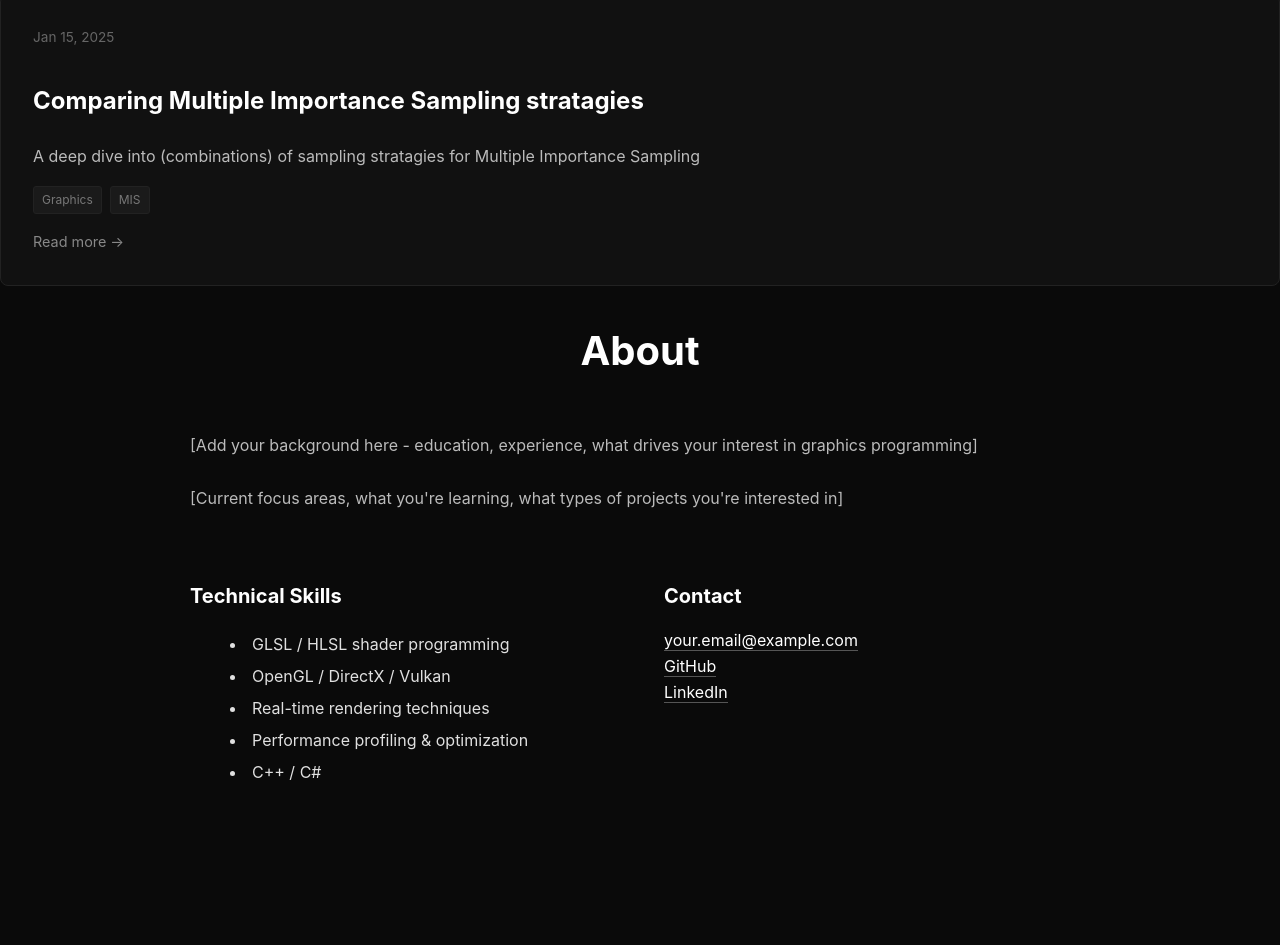
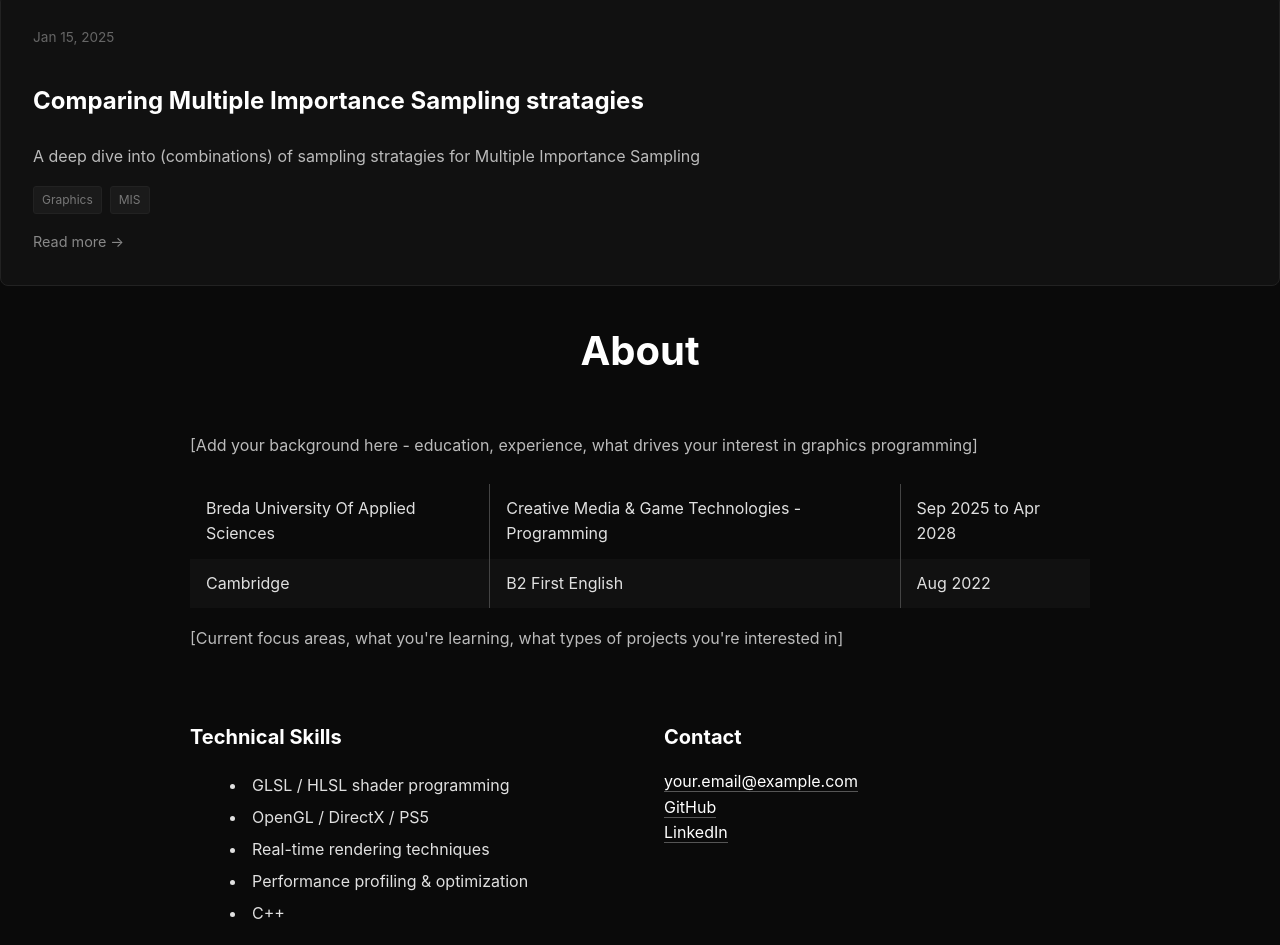
Before and after one commit to TygovGorp/TygovGorp.github.io, an Astro site: page / in a window 1280 px wide. Shown: the part 1814-2759 px from the top of the page. Before the commit the page ends 2618 px from the top, so only its background shows below. Built offline with nearby package versions, Linux system fonts and the light colour scheme; Astro itself is replaced by a stand-in of ours.

Commit message:
ADD: info main page

```diff
--- a/src/pages/index.astro
+++ b/src/pages/index.astro
@@ -13,12 +13,12 @@ const allPosts = Object.values(blogFiles)
 const recentPosts = allPosts.slice(0, 3);
 ---
 
-<BaseLayout title="Your Name - Graphics Programmer">
+<BaseLayout title="Tygo van Gorp - Graphics Programmer">
 
   <!-- Hero Section -->
   <section id="home">
     <div class="hero">
-      <h1>Your Name</h1>
+      <h1>Tygo van Gorp</h1>
       <p class="subtitle">Graphics & Rendering Programmer</p>
       <p class="intro">
         Specializing in shader development and real-time rendering techniques.
@@ -105,6 +105,22 @@ const recentPosts = allPosts.slice(0, 3);
       <div class="about-text">
         <p>
           [Add your background here - education, experience, what drives your interest in graphics programming]
+
+            <table>
+              <tbody>
+                <tr>
+                  <td>Breda University Of Applied Sciences</td>
+                  <td>Creative Media & Game Technologies - Programming</td>
+                  <td>Sep 2025 to Apr 2028</td>
+                </tr>
+                <tr>
+                  <td>Cambridge</td>
+                  <td>B2 First English</td>
+                  <td>Aug 2022</td>
+                </tr>
+              </tbody>
+            </table>
+
         </p>
         <p>
           [Current focus areas, what you're learning, what types of projects you're interested in]
@@ -116,10 +132,10 @@ const recentPosts = allPosts.slice(0, 3);
           <h3>Technical Skills</h3>
           <ul>
             <li>GLSL / HLSL shader programming</li>
-            <li>OpenGL / DirectX / Vulkan</li>
+            <li>OpenGL / DirectX / PS5</li>
             <li>Real-time rendering techniques</li>
             <li>Performance profiling & optimization</li>
-            <li>C++ / C#</li>
+            <li>C++</li>
           </ul>
         </div>
 
@@ -532,6 +548,30 @@ const recentPosts = allPosts.slice(0, 3);
     margin: 0 auto;
   }
 
+  table {
+    border-collapse: collapse;
+    width: 100%;
+  }
+
+  th, td {
+    border-right: 1px solid #444;
+    padding: 0.75rem 1rem;
+    text-align: left;
+  }
+
+  th:last-child, td:last-child {
+    border-right: none;
+  }
+
+  th {
+    background: #1a1a1a;
+    color: #fff;
+  }
+
+  tr:nth-child(even) {
+    background: #111;
+  }
+
   .about-text {
     margin-bottom: 3rem;
   }
```
Also changed, not shown: src/data/blog/ComparingMIS.ts (renamed from src/data/blog/example.ts).
